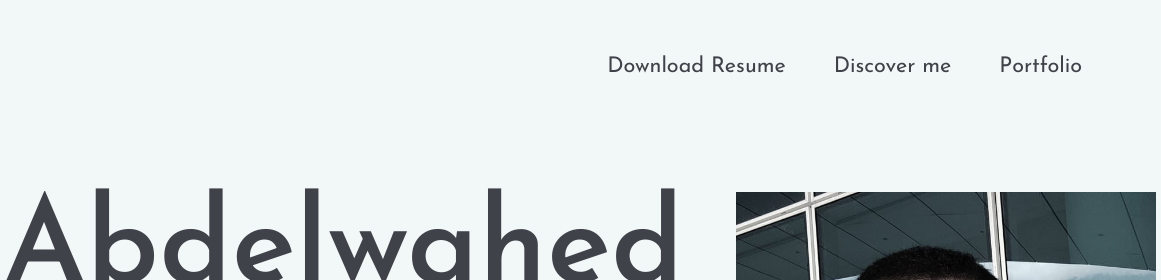
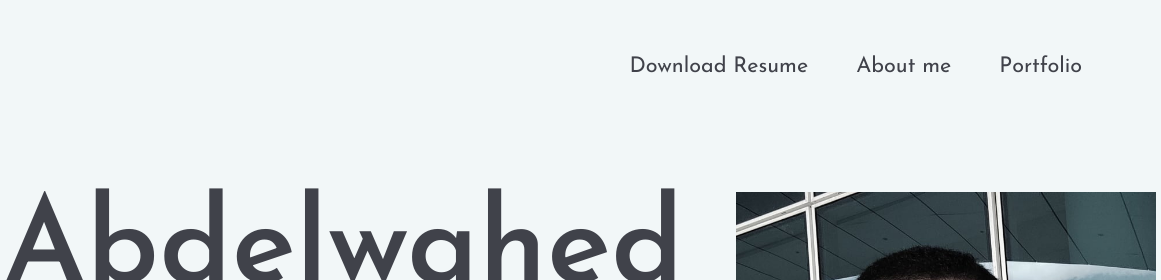
Before and after one commit to AbdelwahedRebhi/AbdelwahedRebhi.github.io, a plain HTML site: page index.html in a window 1280 px wide. Shown: the top 280 px of the page, 119-1280 px from the left. Drawn offline with Linux system fonts and the light colour scheme.

Commit message:
Update Text

```diff
--- a/index.html
+++ b/index.html
@@ -41,7 +41,7 @@
 				</div>
 				<div class="col-md-8 text-md-right header-buttons">
 					<a href="img/Abdelwahed_s__Resume.pdf" download="Abdelwahed_s__Resume" target="_blank" >Download Resume</a>
-					<a href="#aboutme" >Discover me</a>
+					<a href="#aboutme" >About me</a>
 					<a href="#work" href="portfolio.html">Portfolio</a>
 
 				</div>
```
